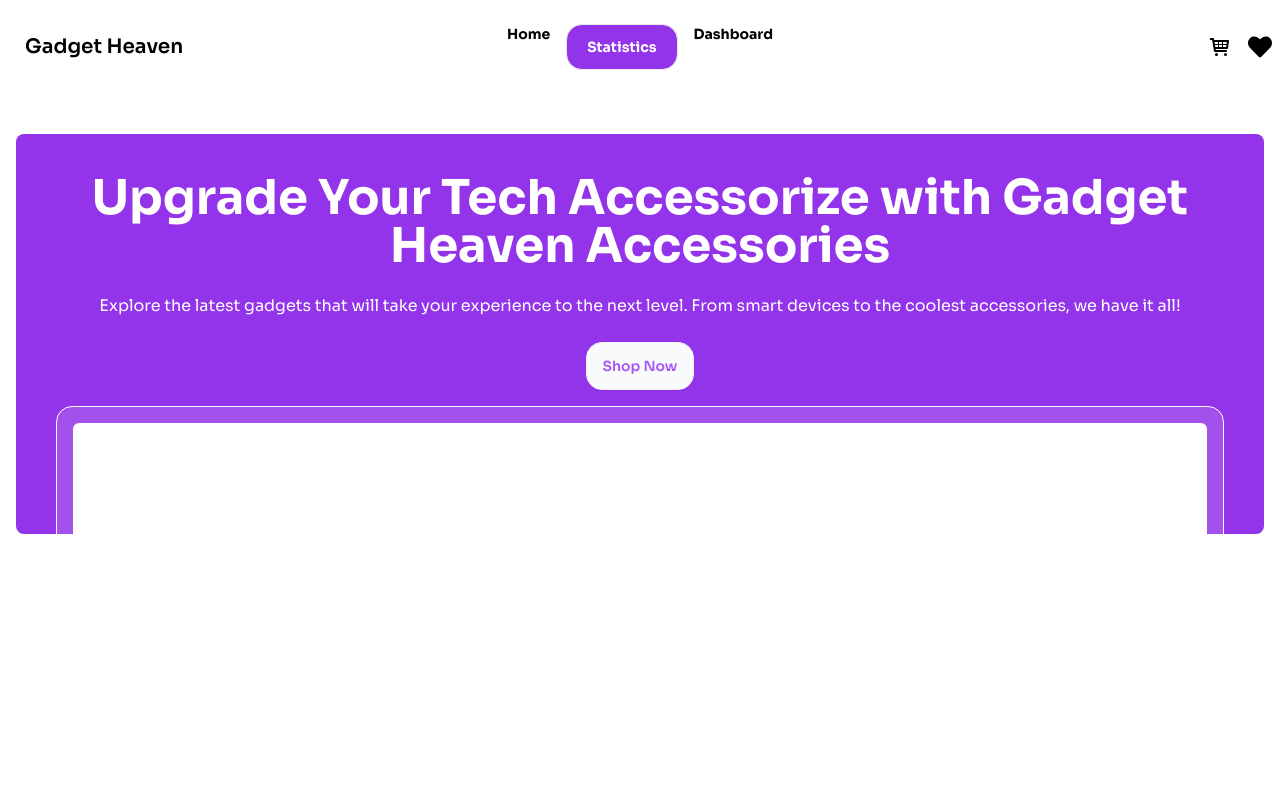
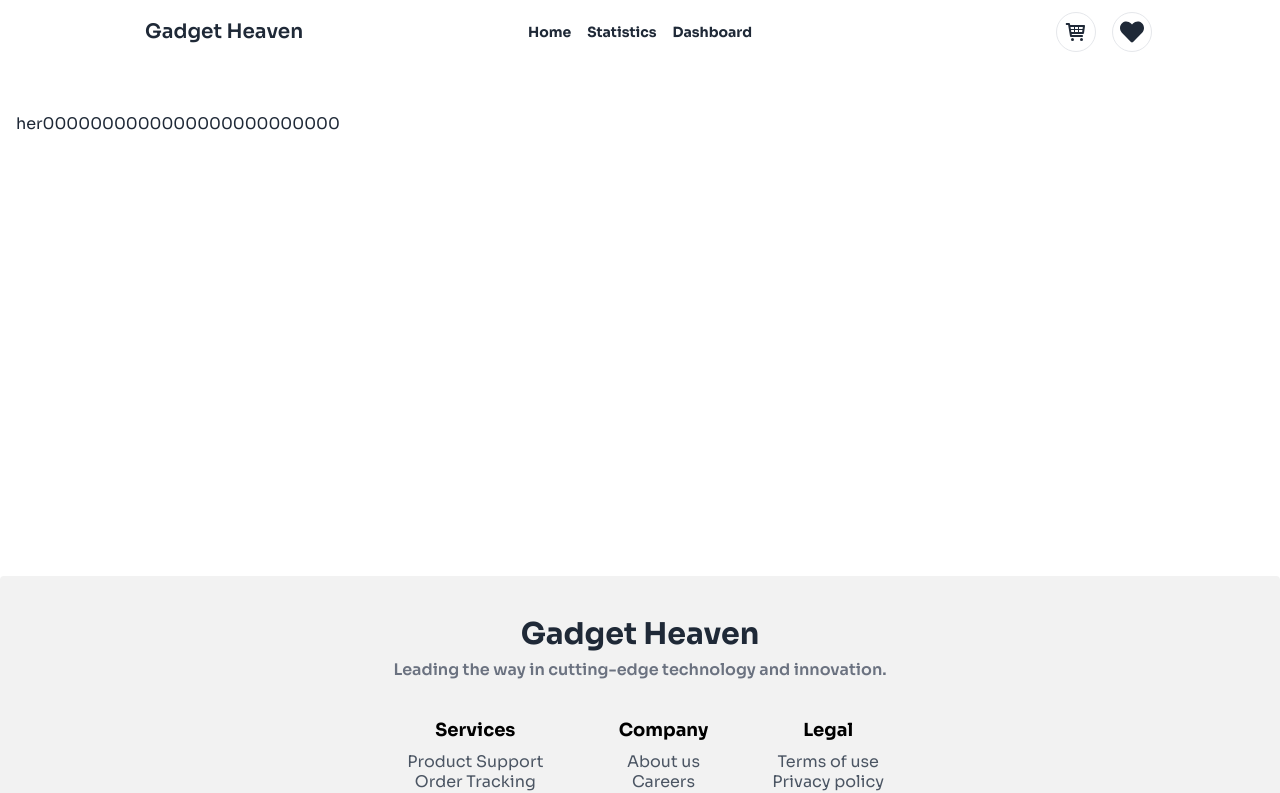
Before and after one commit to programming-hero-web-course-4/b10a8-gadget-heaven-MeghlaB, a React (Vite) app: page /statistics in a window 1280 px wide. Shown: the top 793 px of the page. Built offline with nearby package versions, Linux system fonts and the light colour scheme.

Commit message:
default banner

```diff
--- a/src/Components/Banner.jsx
+++ b/src/Components/HomeBanner.jsx
@@ -1,9 +1,9 @@
 import React from 'react'
 import Hero from './Hero'
-export default function Banner() {
+export default function HomeBanner() {
   return (
     <div className=' '>
-      <div className="  bg-purple-600 min-h-[400px] gap-1 rounded-lg">
+      <div className=" pt-12 bg-purple-600 min-h-[500px] gap-1 rounded-lg">
         <div className="hero-content items-center text-center ">
             <div className="pt-6">
             <h1 className="text-xl md:text-2xl pt-0 lg:text-5xl font-bold text-white">Upgrade Your Tech Accessorize with Gadget Heaven Accessories</h1>
--- a/src/Components/Join.jsx
+++ b/src/Components/Join.jsx
@@ -1,11 +1,11 @@
-import React from 'react'
-import Banner from './Banner'
-import Hero from './Hero'
-export default function Join() {
-  return (
-    <div>
-      <Banner></Banner>
-      <Hero></Hero>
-    </div>
-  )
-}
+// import React from 'react'
+// import Banner from './HomeBanner'
+// import Hero from './Hero'
+// export default function Join() {
+//   return (
+//     <div>
+//       <Banner></Banner>
+//       <Hero></Hero>
+//     </div>
+//   )
+// }
--- a/src/Components/Navbar.jsx
+++ b/src/Components/Navbar.jsx
@@ -2,12 +2,15 @@ import React from 'react'
 import { FaHeart } from "react-icons/fa";
 import { TiShoppingCart } from "react-icons/ti";
 import { NavLink ,Link, useLocation} from 'react-router-dom'
-
+// const isHomePage = location.pathname ==='/'? "bg-purple-600  -mb-12 text-white rounded-t-2xl":"text-black bg-white"
+// container mx-auto mt-2 gap-4
+// className={({isActive})=>`${isActive?' border px-5 py-3  rounded-2xl bg-purple-600 text-white':''}`}
 export default function Navbar() {
     const location = useLocation()
-    const isHomePage = location.pathname ==='/'? "bg-purple-600  -mb-12 text-white rounded-t-2xl":"text-black bg-white"
+    const isHomePage = location.pathname === "/";
+    // console.log(isHomePage)
   return (
-    <div className={`navbar container mx-auto mt-2 ${isHomePage} gap-4`}>
+    <div className={`navbar px-32 flex justify-between ${isHomePage?'absolute top-12 left-0  z-10 text-white':'relative'} `}>
         <div className="navbar-start">
             <div className="dropdown">
             <div tabIndex={0} role="button" className="btn btn-ghost lg:hidden">
@@ -36,14 +39,14 @@ export default function Navbar() {
         </div>
         <div className="navbar-center hidden lg:flex font-bold text-[16px]">
             <ul className="menu menu-horizontal px-1 gap-4">
-            <NavLink className={({isActive})=>`${isActive?' border px-5 py-3  rounded-2xl bg-purple-600 text-white':''}`} to={'/'}>Home</NavLink>
-            <NavLink className={({isActive})=>`${isActive?' border px-5 py-3  rounded-2xl bg-purple-600 text-white':''}`} to={'/statistics'}>Statistics</NavLink>
-            <NavLink className={({isActive})=>`${isActive?'border px-5 py-3 rounded-2xl bg-purple-600 text-white':''}`}  to={'/dashboard'}>Dashboard</NavLink>
+            <NavLink  to={'/'}>Home</NavLink>
+            <NavLink  to={'/statistics'}>Statistics</NavLink>
+            <NavLink  to={'/dashboard'}>Dashboard</NavLink>
             </ul>
         </div>
         <div className="navbar-end gap-4 text-2xl">
-            <Link> <TiShoppingCart></TiShoppingCart> </Link>
-            <Link> <FaHeart></FaHeart> </Link>
+            <Link  className='w-10 h-10 rounded-full border flex items-center justify-center'> <TiShoppingCart ></TiShoppingCart> </Link>
+            <Link  className='w-10 h-10 rounded-full border flex items-center justify-center' > <FaHeart></FaHeart> </Link>
         </div>
 
     </div>
--- a/src/Components/Statistics.jsx
+++ b/src/Components/Statistics.jsx
@@ -1,15 +1,13 @@
 import React from 'react'
-import Banner from './Banner'
-import DetailsHEro from '../Pages/DetailsHEro'
-import { useLoaderData } from 'react-router-dom'
+import Banner from './HomeBanner'
+
 export default function Statistics() {
-  const data = useLoaderData()
-  console.log(data)
+  // const data = useLoaderData()
+  // console.log(data)
   return (
     <div className='mi-h-[calc(100vh-228px) py-5]'>
+        her0000000000000000000000000
 
-      <Banner></Banner>
-      <DetailsHEro data={data}></DetailsHEro>
     </div>
   )
 }
--- a/src/Home/Heading.jsx
+++ b/src/Home/Heading.jsx
@@ -2,7 +2,7 @@ import React from 'react'
 
 export default function Heading({title}) {
   return (
-    <div className='text-center -mt-24  my-3 space-y-5'>
+    <div className='text-center  -mt-12  my-3 space-y-5'>
       <h1 className='text-xl lg:text-5xl font-bold'>{title}</h1>
     </div>
   )
--- a/src/Pages/DetailsHEro.jsx
+++ b/src/Pages/DetailsHEro.jsx
@@ -5,8 +5,7 @@ console.log(data)
   return (
     <div className=" px-10 container mx-auto  relative -top-32  ">
     <div className=" border bg-white/15 p-4 rounded-2xl border-white  ">
-      <div className=" rounded-md banner bg-white h-[250px]   ">
-      </div>
+
       </div>
     </div>
   )
--- a/src/Pages/Home.jsx
+++ b/src/Pages/Home.jsx
@@ -1,9 +1,11 @@
 import React from 'react'
-import Banner from '../Components/Banner'
+// import Banner from '../Components/HomeBanner'
 import Heading from '../Home/Heading'
 import { Outlet, useLoaderData } from 'react-router-dom'
 import Productsbtn from './Products'
-import Join from '../Components/Join'
+import HomeBanner from '../Components/HomeBanner'
+import Hero from '../Components/Hero'
+// import Join from '../Components/Join'
 
 export default function Home() {
   const products = useLoaderData()
@@ -11,7 +13,9 @@ export default function Home() {
   return (
     <div>
         {/* banner */}
-      <Join></Join>
+        <HomeBanner></HomeBanner>
+        <Hero></Hero>
+      {/* <Join></Join> */}
       {/* Heading */}
       <Heading
       title={'Explore Cutting-Edge Gadgets'}
--- a/src/Routes/Routes.jsx
+++ b/src/Routes/Routes.jsx
@@ -32,7 +32,7 @@ const router=createBrowserRouter([
             {
                 path:'/statistics',
                 element:<Statistics></Statistics>,
-                loader:()=>fetch('/AllProducts.json'),
+
 
             },
             {
```
